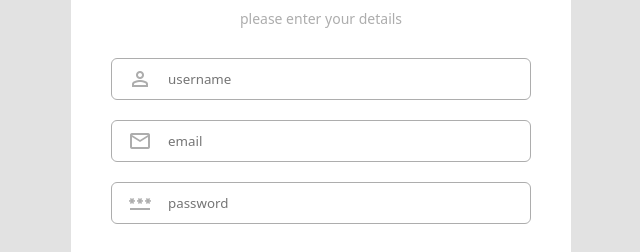
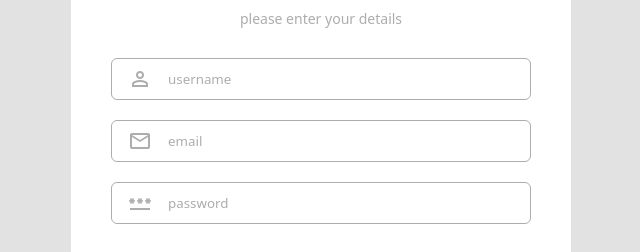
Before and after one commit to SnrJay/loginPage, a React (Vite) app: page / in a window 1280 px wide. Shown: the part 217-469 px from the top of the page, without its empty margins (319-959 px from the left). Built offline with nearby package versions, Linux system fonts and the light colour scheme.

Commit message:
added styling to input placeholder text

```diff
--- a/src/componets/login-signUp/loginSignUp.css
+++ b/src/componets/login-signUp/loginSignUp.css
@@ -94,6 +94,10 @@
     outline: none;
 }
 
+.inputs .input input::-webkit-input-placeholder {
+    color: #adadad;
+}
+
 .inputs .error input {
     width: 100%;
     background: transparent;
```
